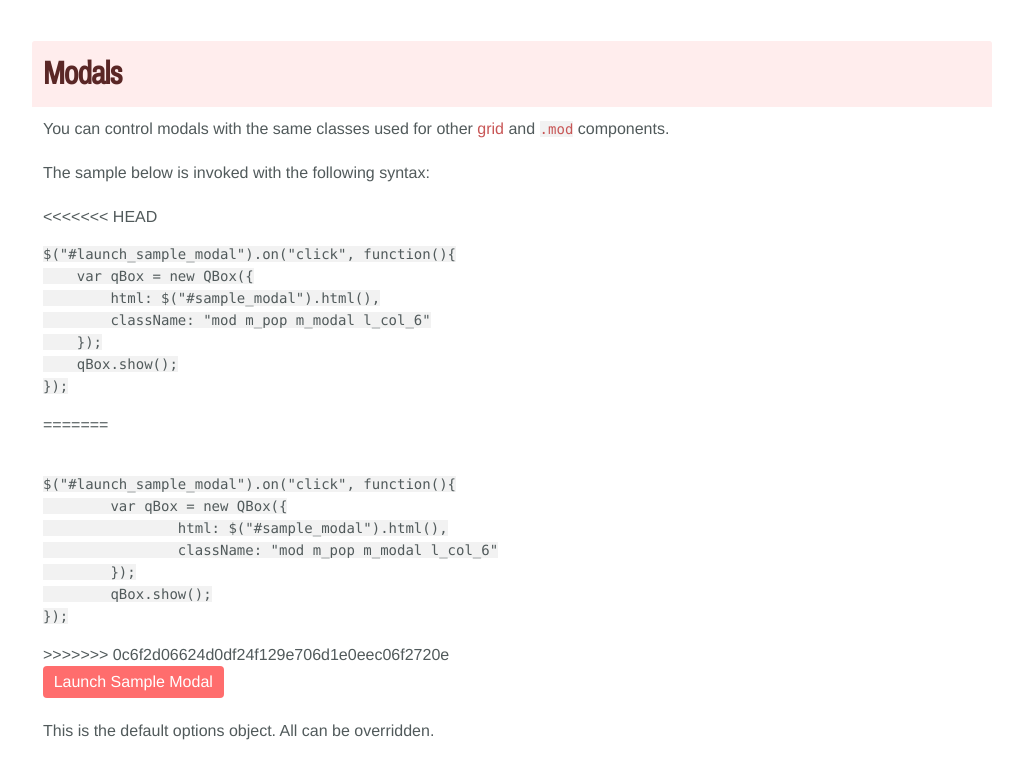
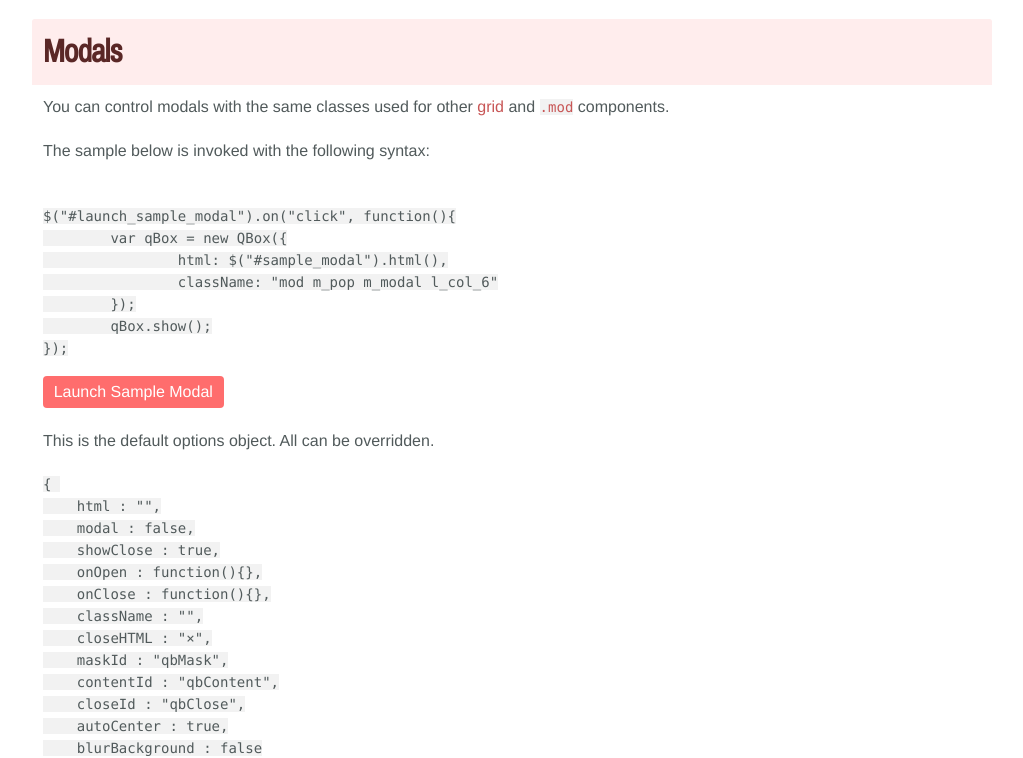
Before and after one commit to matsmith/jnjui, a plain HTML site: page index.html in a window 1280 px wide. Shown: the part 9290-10048 px from the top of the page, without its empty margins (151-1174 px from the left). Drawn offline with Linux system fonts and the light colour scheme.

Commit message:
Fixed funky merge issues.

```diff
--- a/index.html
+++ b/index.html
@@ -7,10 +7,6 @@
 	<meta name="viewport" content="width=device-width,initial-scale=1" />
 	<meta name="description" content="Johnson and Johnson Web User Interface Style Guide">
 	<meta name="keywords" content="Johnson and Johnson User Interface Design, style guide, frontend development, frontend style guide, html code standards, html5 code standards, css code standards, best code practices, development, frontend development, user interface style guide">
-<<<<<<< HEAD:index.html
-
-=======
->>>>>>> 6a680bfa4a989fafc0c3a6bcb0cbe25fd7cbf31b:src/index.html
 
 	<!--[if lte ie 8]>
 	<script src="vendor/javascripts/html5shiv.js"></script>
@@ -682,15 +678,6 @@
 			<div class="mod_body">
 				<p>You can control modals with the same classes used for other <a href="#grid">grid</a> and <a href="#mod"><code>.mod</code></a> components.</p>
 				<p>The sample below is invoked with the following syntax:</p>
-<<<<<<< HEAD
-				<pre><code>$("#launch_sample_modal").on("click", function(){
-    var qBox = new QBox({
-        html: $("#sample_modal").html(),
-        className: "mod m_pop m_modal l_col_6"
-    });
-    qBox.show();
-});</code></pre>
-=======
 <pre><code>
 $("#launch_sample_modal").on("click", function(){
 	var qBox = new QBox({
@@ -700,7 +687,6 @@ $("#launch_sample_modal").on("click", function(){
 	qBox.show();
 });
 </code></pre>
->>>>>>> 0c6f2d06624d0df24f129e706d1e0eec06f2720e
 				<p><button type="button" id="launch_sample_modal">Launch Sample Modal</button></p>
 				<p>This is the default options object. All can be overridden.</p>
 				<pre><code>{
```
